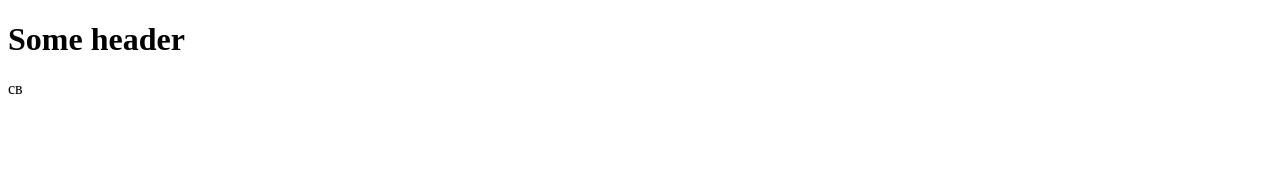
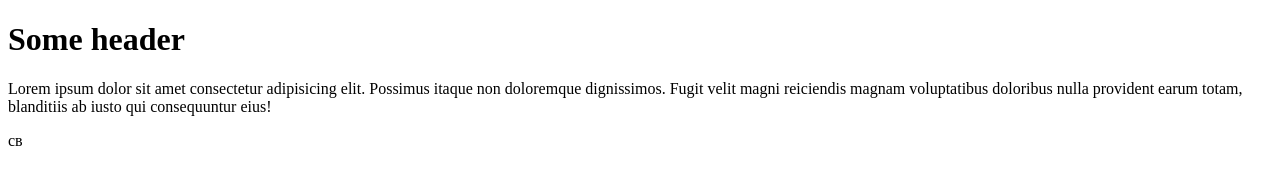
Before and after one commit to nat-gette/test_repository, a plain HTML site: page index.html in a window 1280 px wide. Drawn offline with Linux system fonts and the light colour scheme.

Commit message:
commit for GitHub

```diff
--- a/index.html
+++ b/index.html
@@ -8,5 +8,6 @@
 </head>
 <body>
     <h1>Some header</h1>
+    <p>Lorem ipsum dolor sit amet consectetur adipisicing elit. Possimus itaque non doloremque dignissimos. Fugit velit magni reiciendis magnam voluptatibus doloribus nulla provident earum totam, blanditiis ab iusto qui consequuntur eius!</p>
 </body>
 </html>св
```
